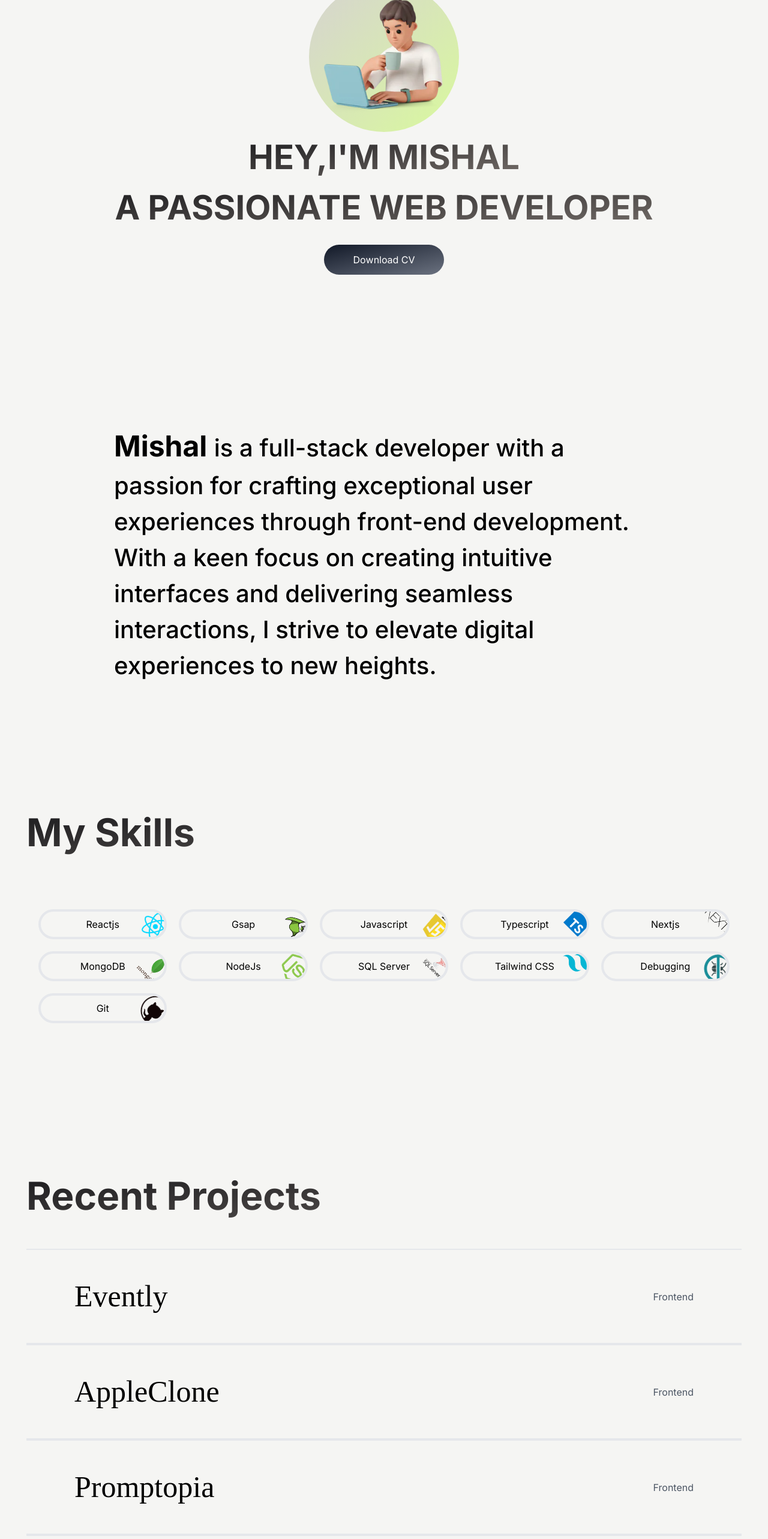
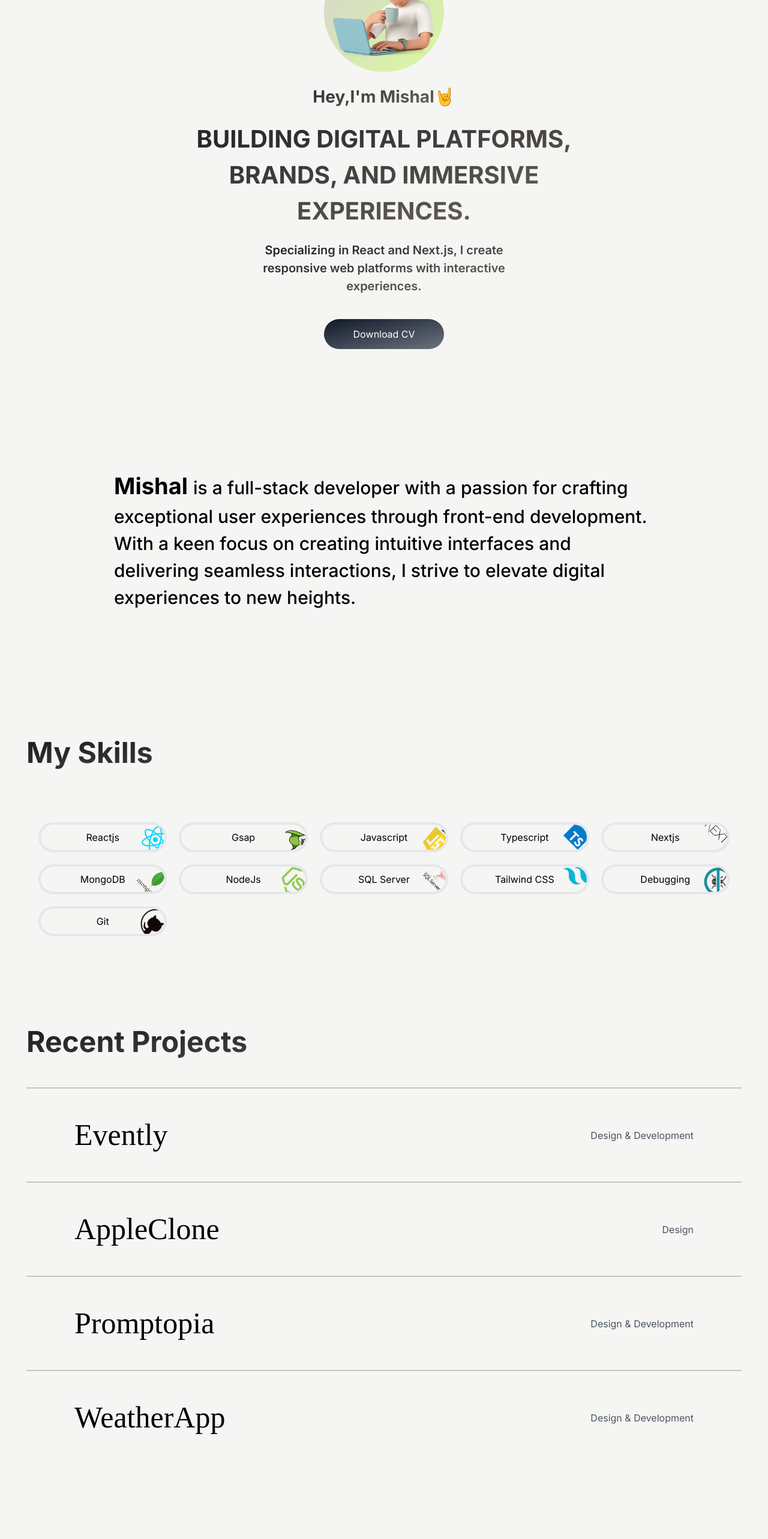
Before and after one commit to mishalibrahim/portfolio, a Next.js app: page / in a window 1280 px wide. Shown: the part 200-2766 px from the top of the page at 60% size. Built offline with nearby package versions, Linux system fonts and the light colour scheme.

Commit message:
bug fixes

```diff
--- a/app/globals.css
+++ b/app/globals.css
@@ -32,8 +32,9 @@ body {
   .text-grad{
     @apply bg-gradient-to-tl from-stone-500 to-zinc-900 bg-clip-text text-transparent
   }
+
   .text-hero{
-    @apply font-sans font-bold  text-[28px] sm:text-[38px] md:text-[56px] uppercase bg-gradient-to-tl from-stone-500 to-zinc-900 bg-clip-text text-transparent text-center
+    @apply font-sans font-bold  text-[26px] sm:text-[38px] md:text-[40px] uppercase bg-gradient-to-tl from-stone-500 to-zinc-900 bg-clip-text text-transparent text-center
   }
   .flex-center{
     @apply flex items-center justify-center;
--- a/components/About.jsx
+++ b/components/About.jsx
@@ -1,25 +1,23 @@
 'use client'
 import { useGSAP } from '@gsap/react'
+import React from 'react'
+import { gsap } from 'gsap'
 
-import React from 'react'
-import { ScrollTrigger } from 'gsap/all'
-import { gsap } from 'gsap'
-gsap.registerPlugin(ScrollTrigger)
 const About = () => {
   useGSAP(()=>{
     gsap.to('#About-text',{
       y:0,duration:0.6,ease:'power2.inOut',opacity:1,scrollTrigger:{
         trigger:'#About',
         start:'top center',
-        end:'+=200'
+        end:'+=100'
       }
     })
   })
   return (
    <section className='w-full h-full transition-all' id='About'>
       <div className='lg:p-[100px] flex-center'>
-          <p id='About-text' className='font-sans font-medium text-[28px] lg:text-[40px] lg:w-[900px] opacity-0 text-gray '>
-            <span className='font-bold lg:text-[48px] text-[30px] '>Mishal{' '}</span>
+          <p id='About-text' className='font-sans font-medium text-[18px] lg:text-[30px] lg:w-[900px] opacity-0 text-gray '>
+            <span className='font-bold lg:text-[38px] text-[20px] '>Mishal{' '}</span>
              is a full-stack developer with a passion for crafting exceptional user experiences through front-end development.
              With a keen focus on creating intuitive
              interfaces and delivering seamless interactions, I strive to elevate digital experiences to new heights.
--- a/components/Footer.jsx
+++ b/components/Footer.jsx
@@ -30,7 +30,7 @@ const Footer = () => {
   }
 
   return (
-    <footer id='contact-form' className='sticky z-10  bg-gradient-to-r from-gray-800 to-neutral-800 pt-[200px] sm:pt-[100px] bottom-0   overflow-hidden flex flex-col'>
+    <footer id='contact-form' className='sticky z-10  bg-gradient-to-r from-gray-800 to-neutral-800 pt-[50px] sm:pt-[100px] bottom-0   overflow-hidden flex flex-col'>
       <div className='bg-white py-2 '>
         <div className='relative whitespace-nowrap flex' >
           <p className='text-[5vw] font-sans font-bold  text-grad uppercase ' ref={firstText}>Lets Create Project Together</p>
--- a/components/Hero.jsx
+++ b/components/Hero.jsx
@@ -8,25 +8,26 @@ import { gsap } from 'gsap'
 const Hero = () => {
     useGSAP(()=>{
         gsap.to('.hero-text',{
-            y:0,opacity:1,duration:0.3,stagger:0.5,ease:'power2.inOut'})
+            y:0,opacity:1,duration:0.3,stagger:0.3,ease:'power2.inOut'})
         gsap.to('#hero-img',{
             x:0,opacity:1,duration:0.6,ease:'power2.inOut'
         })
     },[])
     return (
-        <div className='w-full py-[100px]  flex-center'>
+        <div className='w-full py-[50px]  flex-center'>
             <div className=" grid grid-cols-1  lg:py-[50px] gap-5 sm:gap-0 ">
                 <div className='col-span-2 flex-center flex-col '>
-                    <h1 className='text-hero opacity-0 hero-text text-center' >Hey,I'm Mishal </h1>
-                    <h3 className='text-hero opacity-0 hero-text lg:w-[900px]'>A passionate Web Developer </h3>
+                    <p className='font-sans sm:text-[28px] text-[18px] font-bold opacity-0 hero-text text-center text-grad pt-5' >Hey,I'm Mishal<span className='text-yellow-400'>&#129304;</span>  </p>
+                    <h3 className='text-hero opacity-0 hero-text lg:w-[800px] py-5'>Building digital platforms, brands, and immersive experiences. </h3>
+                    <p className='hero-text md:w-[450px] font-sans text-grad font-semibold text-center pb-5 sm:text-[20px] text-[16px] opacity-0'>Specializing in React and Next.js, I create responsive web platforms with interactive experiences.</p>
                     <button className='relative  mt-5 hero-text opacity-0 font-sans font-normal w-[200px] h-[50px] flex-center bg-gradient-to-tl from-gray-500 to-gray-900 rounded-full text-white '>
                         <a href='/assets/document/cv.pdf' className='absolute w-full h-full' download></a>
                         <AnimatedText title={'Download CV'}/>
                     </button>
                     </div>
                 <div className='flex-center row-start-1 '>
-                    <div id='hero-img' className='translate-x-[100px] opacity-0 w-[250px] h-[250px] rounded-full  flex-center bg-gradient-to-tl from-lime-200 to-stone-300'>
-                    <Image alt='hero' src='/assets/images/dev.webp' width={200} height={200} className='w-[200px] h-auto object-cover'/>
+                    <div id='hero-img' className='translate-x-[100px] opacity-0 w-[200px] h-[200px] rounded-full  flex-center bg-gradient-to-tl from-lime-200 to-stone-300'>
+                    <Image alt='hero' src='/assets/images/dev.webp' width={200} height={200} className='w-[170px] h-auto object-cover'/>
                     </div>
                 </div>
             </div>
--- a/components/Nav.jsx
+++ b/components/Nav.jsx
@@ -62,7 +62,7 @@ const Nav = () => {
           <Link href='#contact-form' className='round-block'>Contact me</Link>
         </div>
         <div className={`nav-text flex md:hidden relative w-[60px] flex-center h-[40px]}`}>
-          <Link href='/' className='round-block' onClick={handleClick}>{isActive ? 'Close' : 'Menu'}</Link>
+          <Link href='/' className='round-block font-sans pl-2' onClick={handleClick}>{isActive ? 'Close' : 'Menu'}</Link>
         </div>
       </div>
       <MobileNav Active={isActive} />
--- a/components/ProjectTemplate.jsx
+++ b/components/ProjectTemplate.jsx
@@ -1,14 +1,30 @@
+'use client'
+import { useGSAP } from '@gsap/react'
+import { gsap } from 'gsap'
+import Image from 'next/image'
 import Link from 'next/link'
-import React from 'react'
+import React, { useRef } from 'react'
 
 const ProjectTemplate = ({item,index,setModal}) => {
+  const projectRef =useRef()
+  useGSAP(()=>{
+    gsap.to(projectRef.current,{opacity:1,ease:'power2.inOut',duration:0.6,scrollTrigger:{
+      trigger:projectRef.current,
+    }})
+  },[])
   return (
-    <Link href={item.href}  className='py-10 border-y-2 flex justify-between w-full md:px-20 group' onMouseEnter={()=>setModal({active:true,index:index})} onMouseLeave={()=>setModal({active:false,index:index})}>
-        <h2 className='font sans text-[38px] sm:text-[50px] font-semi-bold group-hover:text-gray-600 group-hover:translate-x-3 transition-all ease-linear duration-200'>
+    <div className='flex flex-col w-full opacity-0 gap-2 sm:gap-0' ref={projectRef}>
+        <div className='flex sm:hidden '>
+            <Image src={item.src} width={100} height={100} alt={item.title} className='w-full'/>
+        </div>
+      <Link href={item.href}  className='sm:py-10 py-3 border-b-2 sm:border-y-2 sm:border-b-0 border-black/60 sm:border-black/20 flex  items-center justify-between w-full md:px-20 group ' onMouseEnter={()=>setModal({active:true,index:index})} onMouseLeave={()=>setModal({active:false,index:index})}>
+        <h2 className='font sans text-[24px] sm:text-[50px] font-semi-bold group-hover:text-gray-600 group-hover:translate-x-3 transition-all ease-linear duration-200'>
             {item.title}</h2>
-        <p className='font-sans text-[12px] sm:text-[16px] flex-center text-gray-600 group-hover:translate-x-[-12px] transition-all ease-linear duration-200'>
-            Frontend</p>
+        <p className='font-sans text-[12px] sm:text-[16px] sm:flex sm:items-start sm:justify-start text-gray-600 group-hover:translate-x-[-12px] transition-all ease-linear duration-200'>
+            {item.subtitle}</p>
     </Link>
+    </div>
+
   )
 }
 
--- a/components/Projects.jsx
+++ b/components/Projects.jsx
@@ -5,26 +5,26 @@ import Modal from "./Modal"
 import { useGSAP } from "@gsap/react"
 import { ScrollTrigger } from "gsap/all"
 import { gsap } from "gsap"
-import { useState } from "react"
+import { useRef, useState } from "react"
 
-gsap.registerPlugin('ScrollTrigger')
+gsap.registerPlugin(ScrollTrigger)
 const Projects = () => {
     const [modal,setModal] = useState({active:false,index:0})
+    const projectRef= useRef()
     useGSAP(()=>{
-      gsap.to('#skill-head',{y:0,ease:'power2.inOut',duration:0.6,delay:0.6,
-        ScrollTrigger:{
-            trigger:'#Projects',
-            start:'top center'
+      gsap.to('#project-head',{y:0,ease:'power2.inOut',duration:0.8,opacity:1,
+        scrollTrigger:{
+            trigger:projectRef.current,
         }
       })
     },[])
   return (
-    <section id='Projects' className='py-[100px] w-full mb-[100px] '>
-        <h3 id='skill-head' className='font-sans text-[38px] md:text-[64px] font-bold  text-grad pb-10 opacity-0 '>Recent Projects</h3>
-        <div className="relative  w-full  h-full flex-center flex-col ">
+    <section id='Projects' ref={projectRef} className='pb-[100px] w-full  '>
+        <h3 id='project-head' className='font-sans text-[30px] md:text-[48px] font-bold  text-grad pb-10 opacity-0 translate-y-10'>Recent Projects</h3>
+        <div className="relative  w-full  h-full flex-center flex-col gap-4 sm:gap-0">
             {
                 projectList.map((item,i)=>{
-                    return <ProjectTemplate  item={item} key={i} index={i} setModal={setModal} />
+                    return <ProjectTemplate   item={item} key={i} index={i} setModal={setModal} />
                 })
             }
 
--- a/components/Skills.jsx
+++ b/components/Skills.jsx
@@ -7,7 +7,7 @@ import { ScrollTrigger } from 'gsap/all'
 gsap.registerPlugin(ScrollTrigger)
 const Skills = () => {
     useGSAP(() => {
-        gsap.to('#skill-head', {
+        gsap.to('#skill-head', {y:0,
             opacity: 1, scrollTrigger: {
                 trigger: '#skill-head',
             },
@@ -22,7 +22,7 @@ const Skills = () => {
     }, [])
     return (
         <section id='skills' className='py-[100px] w-full h-full'>
-            <h3 id='skill-head' className='font-sans text-[38px] md:text-[64px] font-bold  text-grad pb-10 opacity-0'>My Skills</h3>
+            <h3 id='skill-head' className='font-sans text-[30px] md:text-[48px] font-bold  text-grad pb-10 opacity-0 translate-y-10'>My Skills</h3>
             <div className='relative  lg:px-5 rounded-md w-full h-full lg:py-10'>
                 <div className='grid grid-cols-2 md:grid-cols-3 lg:grid-cols-4 xl:grid-cols-5 w-full md:gap-5 gap-2'>
                     {
@@ -30,7 +30,7 @@ const Skills = () => {
                             <div
                                 id='skill-item'
                                 className='h-[50px] translate-y-5 flex-center shadow-ms border-4  rounded-full relative overflow-hidden hover:shadow-[5px_5px_0px_0px_rgba(102,102,102)] opacity-0' key={i}>
-                                <p className='font-sans'>{item.title}</p>
+                                <p className='font-sans text-[1rem]'>{item.title}</p>
                                 <div className='absolute right-[-10px] top-0 w-[50px] h-[50px]'>
                                     <Image src={item.src} width={50} height={50} alt={item.title} className='object-cover rotate-45 ' />
                                 </div>
--- a/cosntants/index.js
+++ b/cosntants/index.js
@@ -88,24 +88,28 @@ export const projectList =[
         title:'Evently',
         src:'/assets/images/event.png',
         color:'#9AC8CD',
-        href:'https://evently-platform-kappa.vercel.app/'
+        href:'https://evently-platform-kappa.vercel.app/',
+        subtitle:'Design & Development'
     },
     {
         title:'AppleClone',
         src:'/assets/images/apple.png',
         color:'#E2DFD0',
-        href:'https://appleclone-peach.vercel.app/'
+        href:'https://appleclone-peach.vercel.app/',
+        subtitle:'Design '
     },
     {
         title:'Promptopia',
         src:'/assets/images/prompt.png',
         color:'#9CAFAA',
-        href:'https://project-promtopia-theta.vercel.app/'
+        href:'https://project-promtopia-theta.vercel.app/',
+        subtitle:'Design & Development'
     },
     {
         title:'WeatherApp',
         src:'/assets/images/weather.png',
         color:'#31363F',
-        href:'https://mishalibrahim.github.io/weatherapp/'
+        href:'https://mishalibrahim.github.io/weatherapp/',
+        subtitle:'Design & Development'
     },
 ]
```
Also changed, not shown: components/Modal.jsx (+22 -5 lines).
